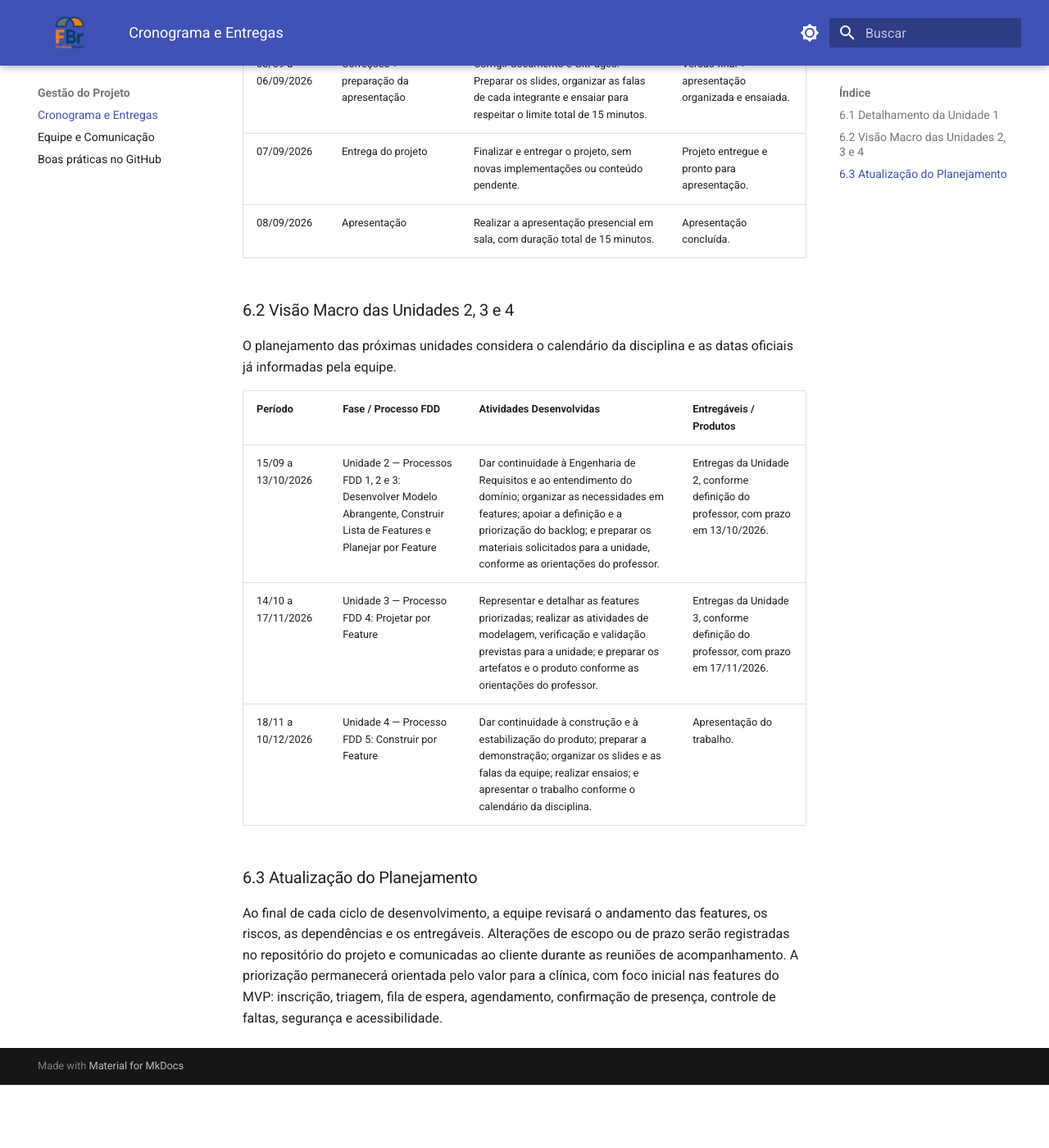
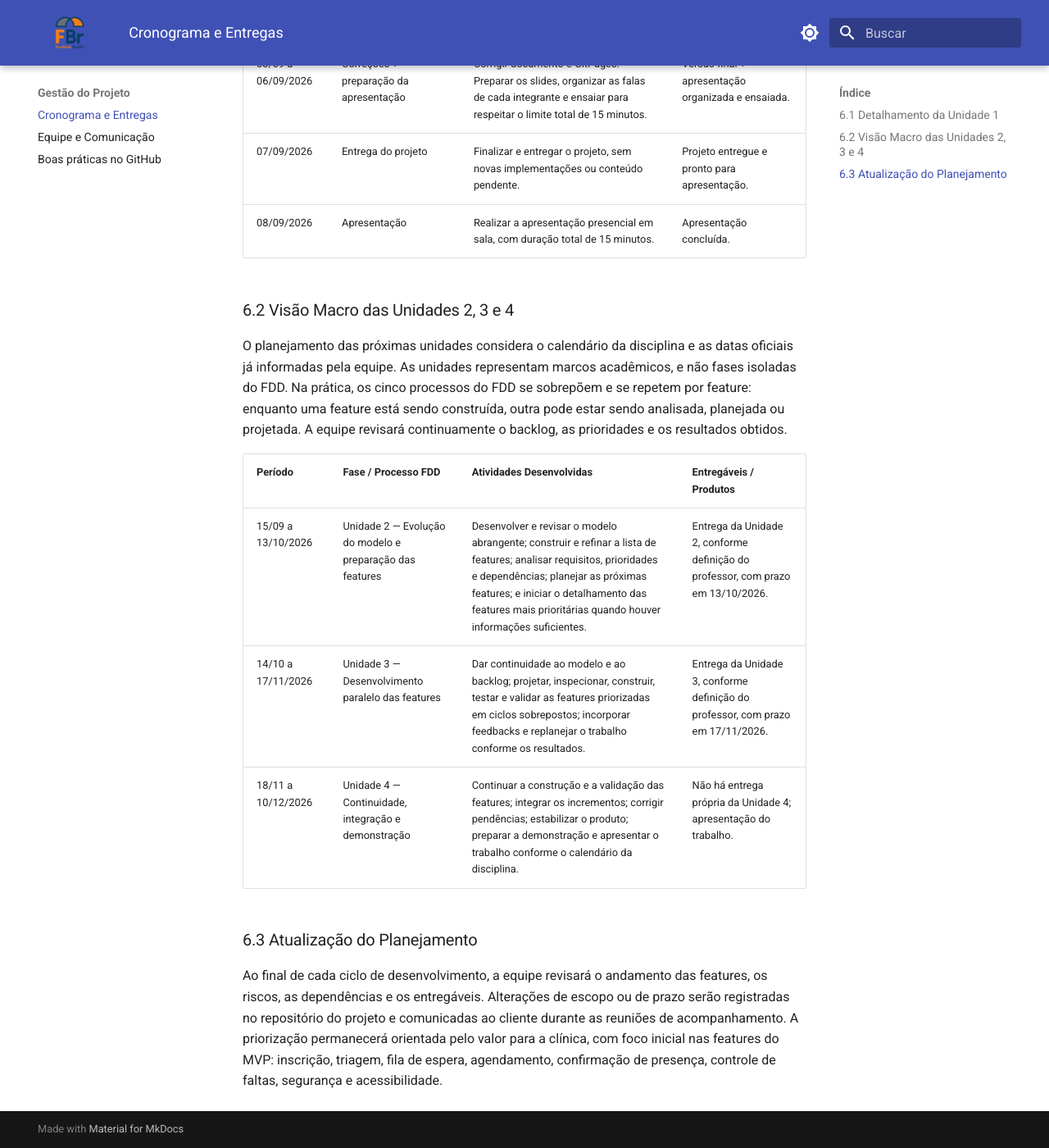
Before and after one commit to mdsreq-fga-unb/REQ-2026.2-T02-ClinicaEscolaFBr, an MkDocs documentation site: the page built from docs/gestao/cronograma.md, in a window 1280 px wide and 1400 px high, scrolled down 1483 px. Shown: the whole window at 82% size. Built offline with MkDocs 1.6.1 and Material for MkDocs 9.7.7, drawn with Linux system fonts in a browser that asks for light colours; before the commit the page ends 2806 px from its top, so only the background shows below that.

Commit message:
docs: atualização do cronograma com detalhamentos das unidades 2, 3 e 4 e revisão dos processos FDD

```diff
--- a/docs/gestao/cronograma.md
+++ b/docs/gestao/cronograma.md
@@ -23,13 +23,13 @@ O planejamento da Clínica Escola FBr segue a abordagem ágil, o ciclo de vida
 
 ### 6.2 Visão Macro das Unidades 2, 3 e 4
 
-O planejamento das próximas unidades considera o calendário da disciplina e as datas oficiais já informadas pela equipe.
+O planejamento das próximas unidades considera o calendário da disciplina e as datas oficiais já informadas pela equipe. As unidades representam marcos acadêmicos, e não fases isoladas do FDD. Na prática, os cinco processos do FDD se sobrepõem e se repetem por feature: enquanto uma feature está sendo construída, outra pode estar sendo analisada, planejada ou projetada. A equipe revisará continuamente o backlog, as prioridades e os resultados obtidos.
 
-| Período            | Fase / Processo FDD                                                                                                   | Atividades Desenvolvidas                                                                                                                                                                                                                                  | Entregáveis / Produtos                                                           |
-| ------------------ | --------------------------------------------------------------------------------------------------------------------- | --------------------------------------------------------------------------------------------------------------------------------------------------------------------------------------------------------------------------------------------------------- | -------------------------------------------------------------------------------- |
-| 15/09 a 13/10/2026 | Unidade 2 — Processos FDD 1, 2 e 3: Desenvolver Modelo Abrangente, Construir Lista de Features e Planejar por Feature | Dar continuidade à Engenharia de Requisitos e ao entendimento do domínio; organizar as necessidades em features; apoiar a definição e a priorização do backlog; e preparar os materiais solicitados para a unidade, conforme as orientações do professor. | Entregas da Unidade 2, conforme definição do professor, com prazo em 13/10/2026. |
-| 14/10 a 17/11/2026 | Unidade 3 — Processo FDD 4: Projetar por Feature                                                                      | Representar e detalhar as features priorizadas; realizar as atividades de modelagem, verificação e validação previstas para a unidade; e preparar os artefatos e o produto conforme as orientações do professor.                                          | Entregas da Unidade 3, conforme definição do professor, com prazo em 17/11/2026. |
-| 18/11 a 10/12/2026 | Unidade 4 — Processo FDD 5: Construir por Feature                                                                     | Dar continuidade à construção e à estabilização do produto; preparar a demonstração; organizar os slides e as falas da equipe; realizar ensaios; e apresentar o trabalho conforme o calendário da disciplina.                                             | Apresentação do trabalho.                                                        |
+| Período            | Fase / Processo FDD                                      | Atividades Desenvolvidas                                                                                                                                                                                                                                           | Entregáveis / Produtos                                                          |
+| ------------------ | -------------------------------------------------------- | ------------------------------------------------------------------------------------------------------------------------------------------------------------------------------------------------------------------------------------------------------------------ | ------------------------------------------------------------------------------- |
+| 15/09 a 13/10/2026 | Unidade 2 — Evolução do modelo e preparação das features | Desenvolver e revisar o modelo abrangente; construir e refinar a lista de features; analisar requisitos, prioridades e dependências; planejar as próximas features; e iniciar o detalhamento das features mais prioritárias quando houver informações suficientes. | Entrega da Unidade 2, conforme definição do professor, com prazo em 13/10/2026. |
+| 14/10 a 17/11/2026 | Unidade 3 — Desenvolvimento paralelo das features        | Dar continuidade ao modelo e ao backlog; projetar, inspecionar, construir, testar e validar as features priorizadas em ciclos sobrepostos; incorporar feedbacks e replanejar o trabalho conforme os resultados.                                                    | Entrega da Unidade 3, conforme definição do professor, com prazo em 17/11/2026. |
+| 18/11 a 10/12/2026 | Unidade 4 — Continuidade, integração e demonstração      | Continuar a construção e a validação das features; integrar os incrementos; corrigir pendências; estabilizar o produto; preparar a demonstração e apresentar o trabalho conforme o calendário da disciplina.                                                       | Não há entrega própria da Unidade 4; apresentação do trabalho.                  |
 
 ### 6.3 Atualização do Planejamento
 
```
